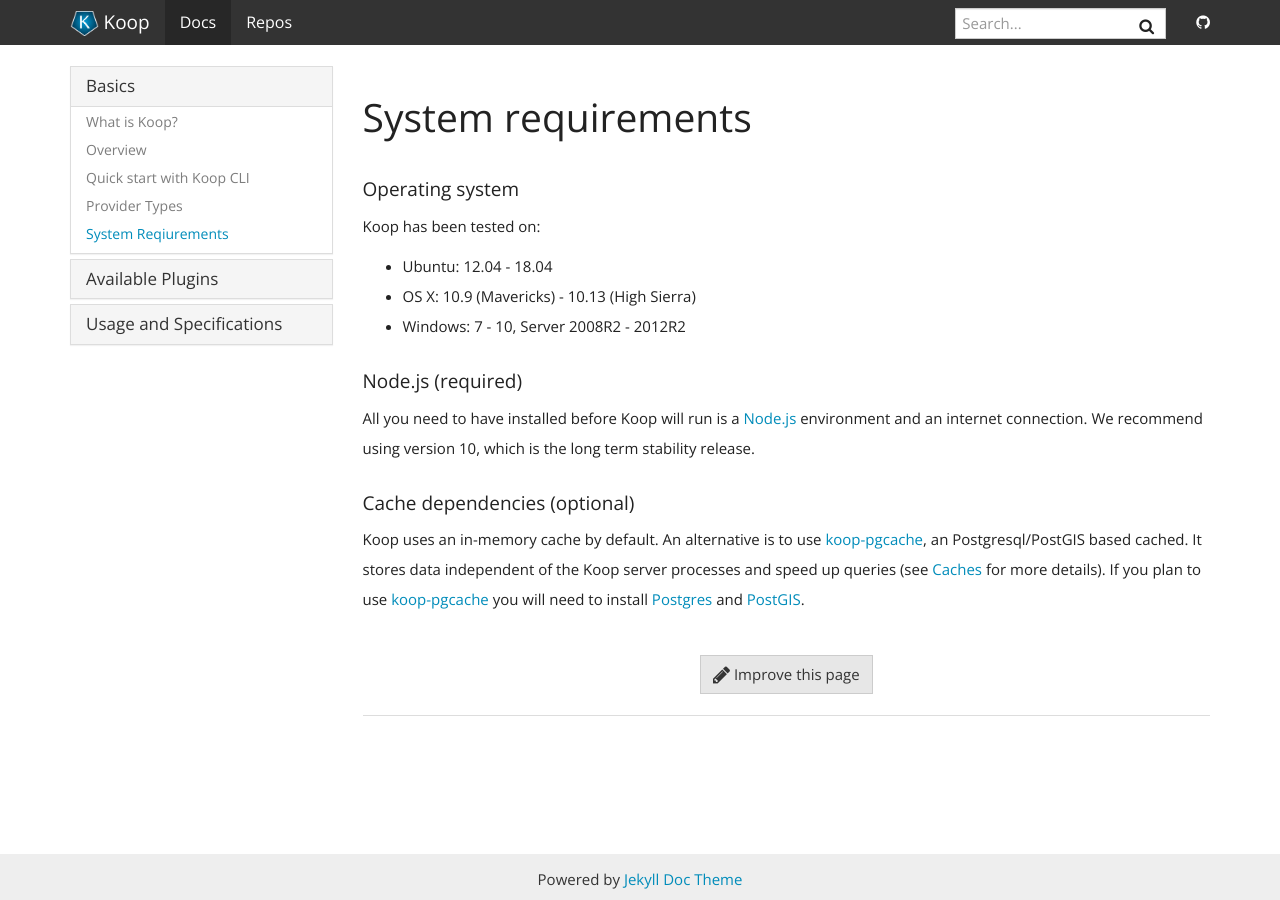
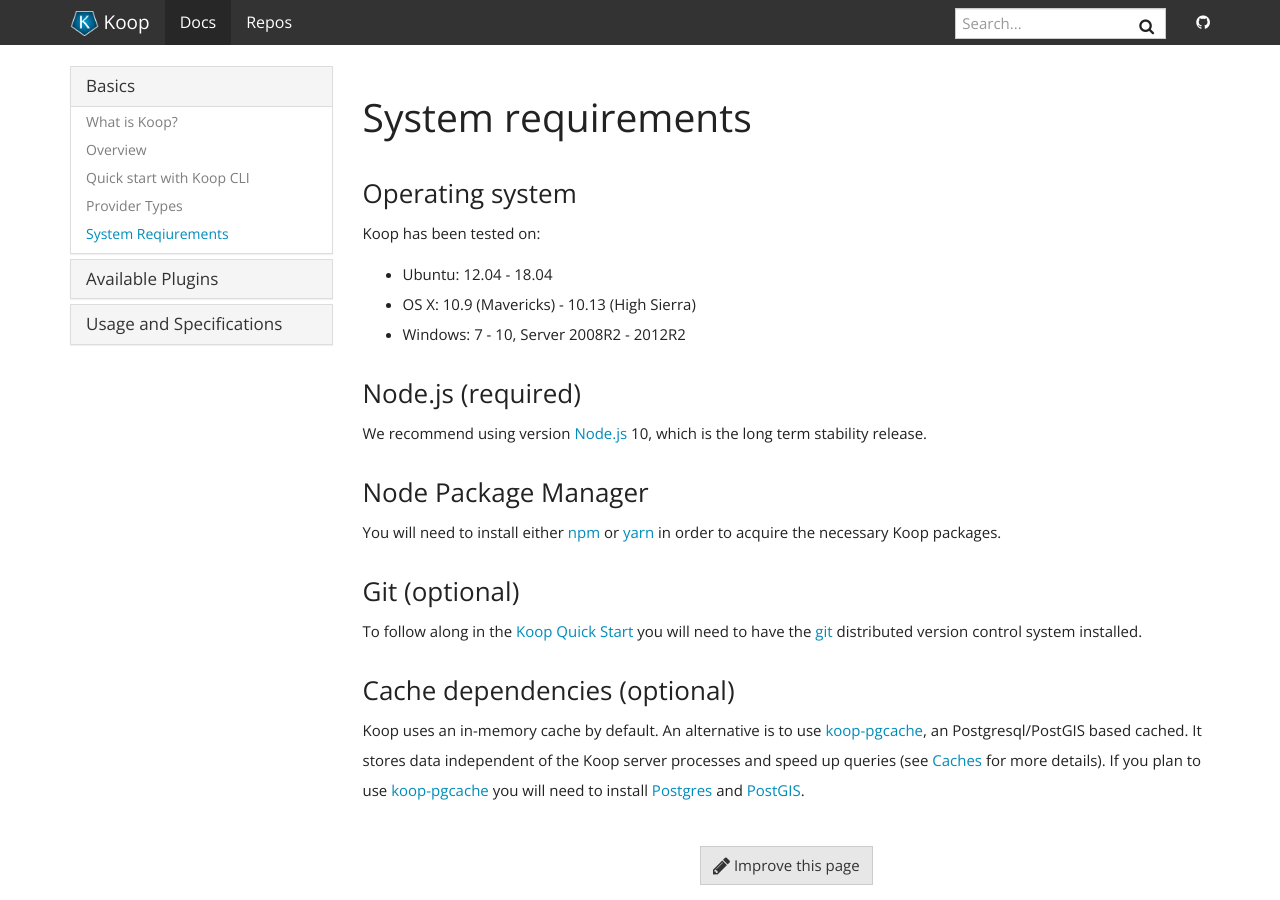
Before and after one commit to koopjs/koopjs.github.io, a Jekyll site: the page built from _docs/basics/system-requirements.md, in a window 1280 px wide and 900 px high. Built offline with Jekyll 4.4.1, drawn with Linux system fonts in a browser that asks for light colours; nearby versions of some CDN libraries.

Commit message:
Add npm, yarn, and git to system requirements and quickstart.

```diff
--- a/_docs/basics/system-requirements.md
+++ b/_docs/basics/system-requirements.md
@@ -3,15 +3,21 @@
 permalink: /docs/basics/system-requirements
 ---
 
-#### Operating system
+### Operating system
 Koop has been tested on:
 - Ubuntu: 12.04 - 18.04
 - OS X: 10.9 (Mavericks) - 10.13 (High Sierra)
 - Windows: 7 - 10, Server 2008R2 - 2012R2
 
-#### Node.js (required)
+### Node.js (required)
 
-All you need to have installed before Koop will run is a [Node.js](https://nodejs.org/) environment and an internet connection. We recommend using version 10, which is the long term stability release.
+We recommend using version [Node.js](https://nodejs.org/) 10, which is the long term stability release.
 
-#### Cache dependencies (optional)
+### Node Package Manager
+You will need to install either [npm](https://www.npmjs.com/get-npm) or [yarn](https://yarnpkg.com/en/) in order to acquire the necessary Koop packages.
+
+### Git (optional)
+To follow along in the [Koop Quick Start](./quickstart) you will need to have the [git](https://git-scm.com/) distributed version control system installed.
+
+### Cache dependencies (optional)
 Koop uses an in-memory cache by default. An alternative is to use [koop-pgcache](https://github.com/koopjs/koop-pgcache), an Postgresql/PostGIS based cached.  It stores data independent of the Koop server processes and speed up queries (see [Caches](./caches) for more details).  If you plan to use [koop-pgcache](https://github.com/koopjs/koop-pgcache) you will need to install [Postgres](https://wiki.postgresql.org/wiki/Detailed_installation_guides) and [PostGIS](http://postgis.net/install).
```
Also changed, not shown: _docs/basics/quickstart.md (+3 -0 lines).
